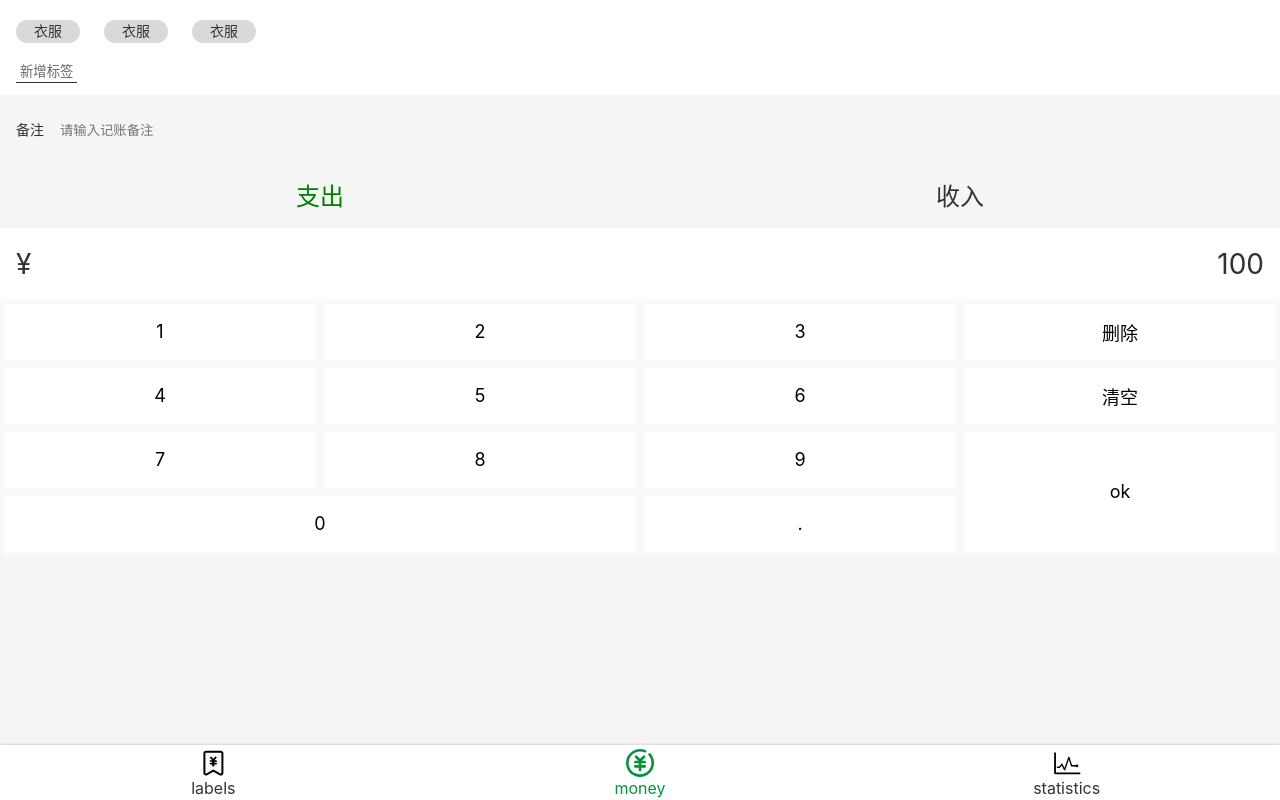
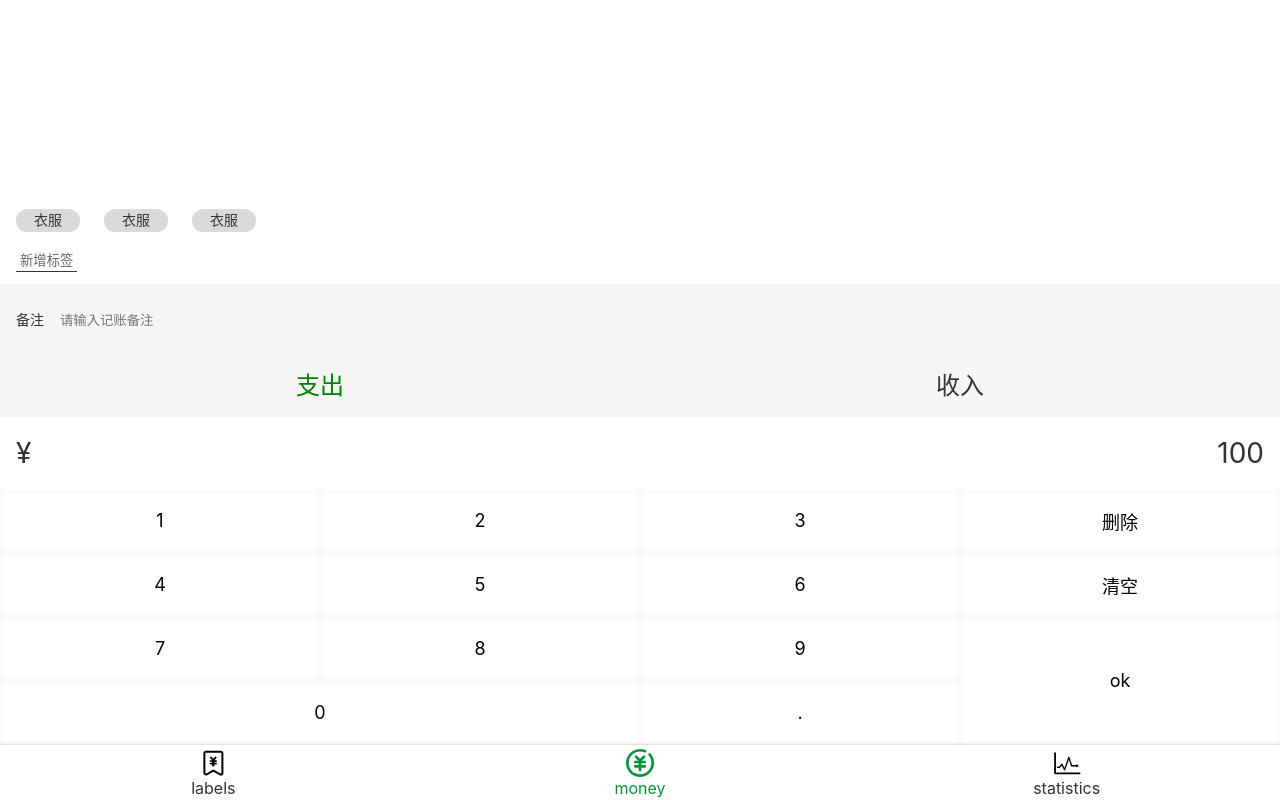
Before and after one commit to sherryYYX/money-react-code, a React app: page /#/money in a window 1280 px wide. Built offline with nearby package versions, Linux system fonts and the light colour scheme.

Commit message:
money UI 完成

```diff
--- a/src/components/Layout.tsx
+++ b/src/components/Layout.tsx
@@ -15,7 +15,7 @@
 const Layout =(props: any)=>{
   return(
       <Wrapper>
-        <Main>
+        <Main className = {props.className}>
           {props.children}
         </Main>
         <Nav/>
--- a/src/pages/Money.tsx
+++ b/src/pages/Money.tsx
@@ -4,6 +4,11 @@
 import styled from 'styled-components';
 
 const TagsStyle = styled.div`
+  display:flex;
+  flex-direction: column;
+  justify-content: flex-end;
+  align-items: flex-start;
+  flex-grow: 1;
   background: #fff;
     padding: 12px 16px;
   > ul{
@@ -76,7 +81,6 @@
     display:flex;
     justify-content: space-between;
     }
-  }
   > .pad{
     > button{
     font-size: 18px;
@@ -100,8 +104,15 @@
   }
 `
 
+const MyLayout = styled(Layout)`
+  display:flex;
+  flex-direction: column;
+
+`
+
 const Money= ()=>{
-  const layout = <><Layout>
+  return(
+    <MyLayout>
       <TagsStyle>
         <ul>
           <li>衣服</li>
@@ -144,8 +155,8 @@
           <button>.</button>
         </div>
       </NumberPad>
-  </Layout></>;
-  return layout
+    </MyLayout>
+  )
 }
 
 export default Money
```
Lines whose indentation alone changed are shown as unchanged.
